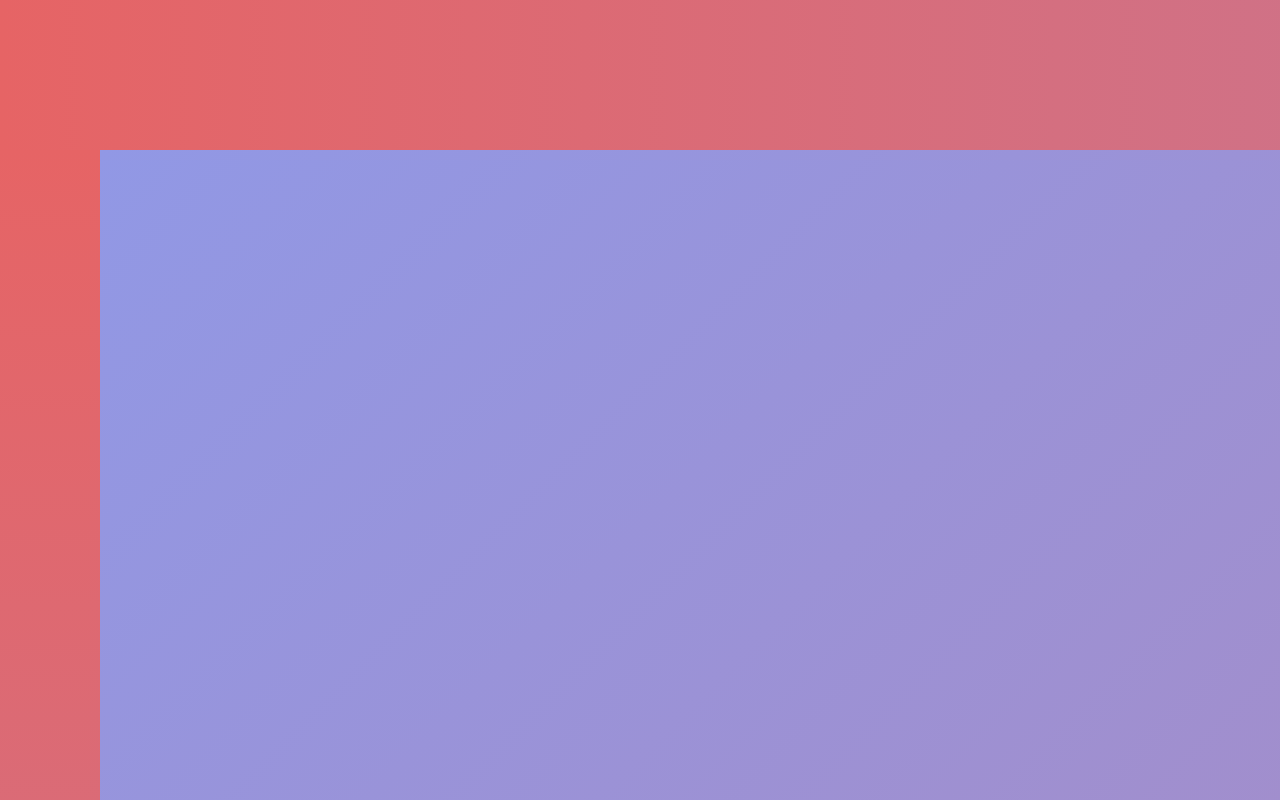
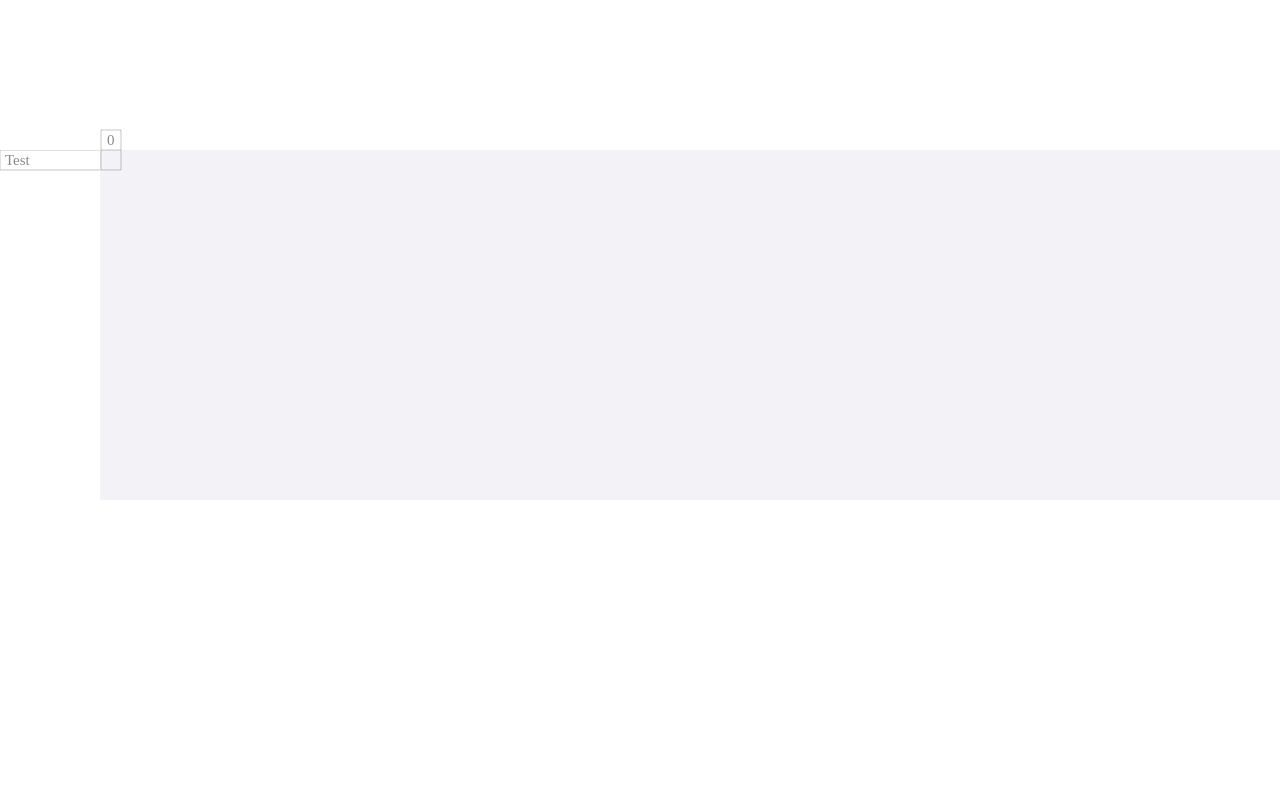
Before and after one commit to Julius971/TempTeslaStudio, a plain HTML site: page timeline.html in a window 1280 px wide. Shown: the top 800 px of the page. Drawn offline with Linux system fonts and the light colour scheme.

Commit message:
test canvas drawing

```diff
--- a/assets/css/timeline.css
+++ b/assets/css/timeline.css
@@ -20,7 +20,7 @@
 
 :root {
 	--tWidth: 5000px;
-	--tHeight: 5000px;
+	--tHeight: 500px;
 }
 
 html,
@@ -42,8 +42,7 @@ canvas {
 	top: 0;
 	left: 0;
 	z-index: 1000;
-	background: linear-gradient(90deg, #e66465, #9198e5);
-	/*background-color: var(--secondaryBackground);*/
+	background-color: var(--secondaryBackground);
 }
 
 #prefix {
@@ -53,8 +52,7 @@ canvas {
 	margin-top: -4px;
 	left: 0px;
 	z-index: 900;
-	background: linear-gradient(#e66465, #9198e5);
-	/*background-color: var(--secondaryBackground);*/
+	background-color: var(--secondaryBackground);
 }
 
 #timeline {
@@ -64,8 +62,7 @@ canvas {
 	position: absolute;
 	top: 150px;
 	left: 100px;
-	background: linear-gradient(-45deg, #e66465, #9198e5);
-	/*background-color: var(--tertiaryBackground);*/
+	background-color: var(--tertiaryBackground);
 }
 
 canvas::-webkit-scrollbar,
--- a/assets/js/timeline.js
+++ b/assets/js/timeline.js
@@ -57,12 +57,65 @@ function download(filename, content) {
     document.body.removeChild(element);
 }
 
+function setUpCanvas() {
+    // get canvas refs
+    const wCtx = document.getElementById("waveform").getContext("2d");
+    const pCtx = document.getElementById("prefix").getContext("2d");
+    const tCtx = document.getElementById("timeline").getContext("2d");
 
-function drawTablePrefixes() {
-    const ctx = document.getElementById("prefix").getContext("2d");
-    ctx.font = '15px serif';
-    ctx.fillStyle = "white";
-    //ctx.fillText('Hello world', 5, 5);
+    // get css variable
+    const tHeight = getComputedStyle(document.documentElement).getPropertyValue('--tHeight').slice(0, -2);
+    const tWidth = getComputedStyle(document.documentElement).getPropertyValue('--tWidth').slice(0, -2);
+    const textColor = getComputedStyle(document.documentElement).getPropertyValue('--secondaryText');
+    const borderColor = getComputedStyle(document.documentElement).getPropertyValue('--borderColor');
+
+    // 150 x width
+    wCtx.canvas.height = 150;
+    wCtx.canvas.width = tWidth;
+
+    // height - 150 x 100
+    pCtx.canvas.height = tHeight - 150;
+    pCtx.canvas.width = 100;
+
+    // height - 150 x width - 100
+    tCtx.canvas.height = tHeight - 150;
+    tCtx.canvas.width = tWidth - 100;
+
+    // style settings
+    wCtx.font = '15px serif';
+    wCtx.fillStyle = textColor;
+    wCtx.strokeStyle = borderColor;
+    wCtx.textAlign = "left";
+
+    pCtx.font = '15px serif';
+    pCtx.fillStyle = textColor;
+    pCtx.strokeStyle = borderColor;
+    pCtx.textAlign = "left";
+
+    tCtx.font = '15px serif';
+    tCtx.fillStyle = textColor;
+    tCtx.strokeStyle = borderColor;
+    tCtx.textAlign = "left";
+
+    return {wCtx, pCtx, tCtx};
 }
 
-drawTablePrefixes()
+function draw() {
+    const {wCtx, pCtx, tCtx} = setUpCanvas();
+
+    // draw prefix cell
+    pCtx.rect(0, 0, 150, 20);
+    pCtx.stroke();
+    pCtx.fillText("Test", 5, 15);
+
+    // draw waveform cell
+    wCtx.rect(101, 130, 20, 20);
+    wCtx.stroke();
+    wCtx.fillText("0", 107, 145);
+
+    // draw timeline cell
+    tCtx.rect(1, 0, 20, 20);
+    tCtx.stroke();
+}
+
+draw()
```
